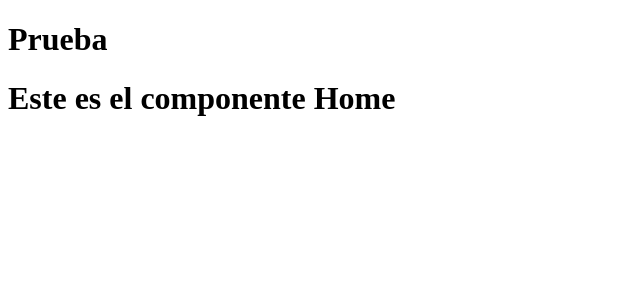
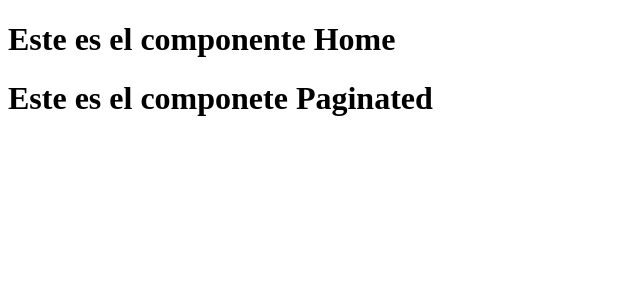
Before and after one commit to MauroMoyano/Emprendar_Front, a Next.js app: page /home in a window 1280 px wide. Shown: the top 300 px of the page, without its empty margins (0-640 px from the left). Built offline with nearby package versions, Linux system fonts and the light colour scheme.

Commit message:
Solucionando problemas de sintaxis

```diff
--- /dev/null
+++ b/components/Paginated.jsx
@@ -0,0 +1,13 @@
+import cardProject from "./cardProject";
+
+export default function Paginated(){
+
+
+
+    return(
+        <div>
+            <h1>Este es el componete Paginated</h1>
+
+        </div>
+    )
+}
--- a/components/card_proyect.jsx
+++ b/components/cardProject.jsx
@@ -1,7 +1,7 @@
 
 
 
-export default function Proyect(){
+export default function cardProject(){
     return(
         <div>
             <h1>Este es el componente proyect</h1>
--- a/components/card_proyect_detail.jsx
+++ b/components/cardProjectDetail.jsx
@@ -1,7 +1,7 @@
 
 
 
-export default function DetailProyect(){
+export default function cardProjectDetail(){
     return(
         <div>
             <h1>Este es el componente Detalle del proyecto</h1>
--- a/components/card_user.jsx
+++ b/components/cardUser.jsx
@@ -1,7 +1,7 @@
 
 
 
-export default function CardUser(){
+export default function cardUser(){
     return(
         <div>
             <h1>Este es el componente CardUser</h1>
--- a/src/pages/detailUser.jsx
+++ b/src/pages/detailUser.jsx
@@ -1,6 +1,6 @@
-import CardUser from "components/card_user";
-import Proyect from "components/card_proyect";
-import DetailProyect  from "components/card_proyect_detail";
+import CardUser from "components/cardUser";
+import Proyect from "components/cardProject";
+import DetailProyect  from "components/cardProjectDetail";
 
 const Detail = () =>{
 
--- a/src/pages/home.jsx
+++ b/src/pages/home.jsx
@@ -1,14 +1,54 @@
-import {useSelector} from "react-redux";
-
+import Paginated from "../../components/Paginated";
+import {useDispatch, useSelector} from "react-redux"
 export default function Home(){
 
-    const selector = useSelector(state => state.pruebaConexion)
+   /* const dispatch = useDispatch()
+    // const  = useSelector(state => state)
+
+    const handleFilterLocation = (event) => {
+        dispatch(/!*funcion*!/(event.target.value))
+    }
+
+    const handleOrderTop = (event) => {
+        dispatch(/!*funcion*!/(event.target.value))
+    }
+
+    const handleFilterUser = (event) => {
+        dispatch(/!*funcion*!/(event.target.value))
+    }*/
+  /////////////////////////  // filtros
 
     return(
         <div>
+            <h1>Este es el componente Home</h1>
 
-            <h1>{selector}</h1>
-            <h1>Este es el componente Home</h1>
+            {/*<select onChange={handleOrderLocation}>
+                <option disabled selected>Title</option>
+                <option value="Ascendente">Ascendente</option>
+                <option value="Descendente">Descendente</option>
+            </select>*/}
+            {/*en este filtro se buscara todos los proyectos que coincidan con el pais seleccionado. para eso necesitamos cargar un array con todos los paises disponibles y mapearlos en el select*/}
+
+
+           {/* <select onChange={handleOrderTop}>
+                <option disabled selected>highest donations</option>
+                <option value="Ascendente">Ascendente</option>
+                <option value="Descendente">Descendente</option>
+            </select>
+
+
+            <select onChange={handleFilterUser}>
+                <option disabled selected>Diets</option>
+                {
+                    diets.map((d, index) => {
+                        return <option value={d} key={index}>{d}</option>
+                    })
+                }
+            </select>*/}
+
+            {/*/////////////////////////////filtros/////////////////////////////*/}
+
+            <Paginated/>
         </div>
     )
 }
```
